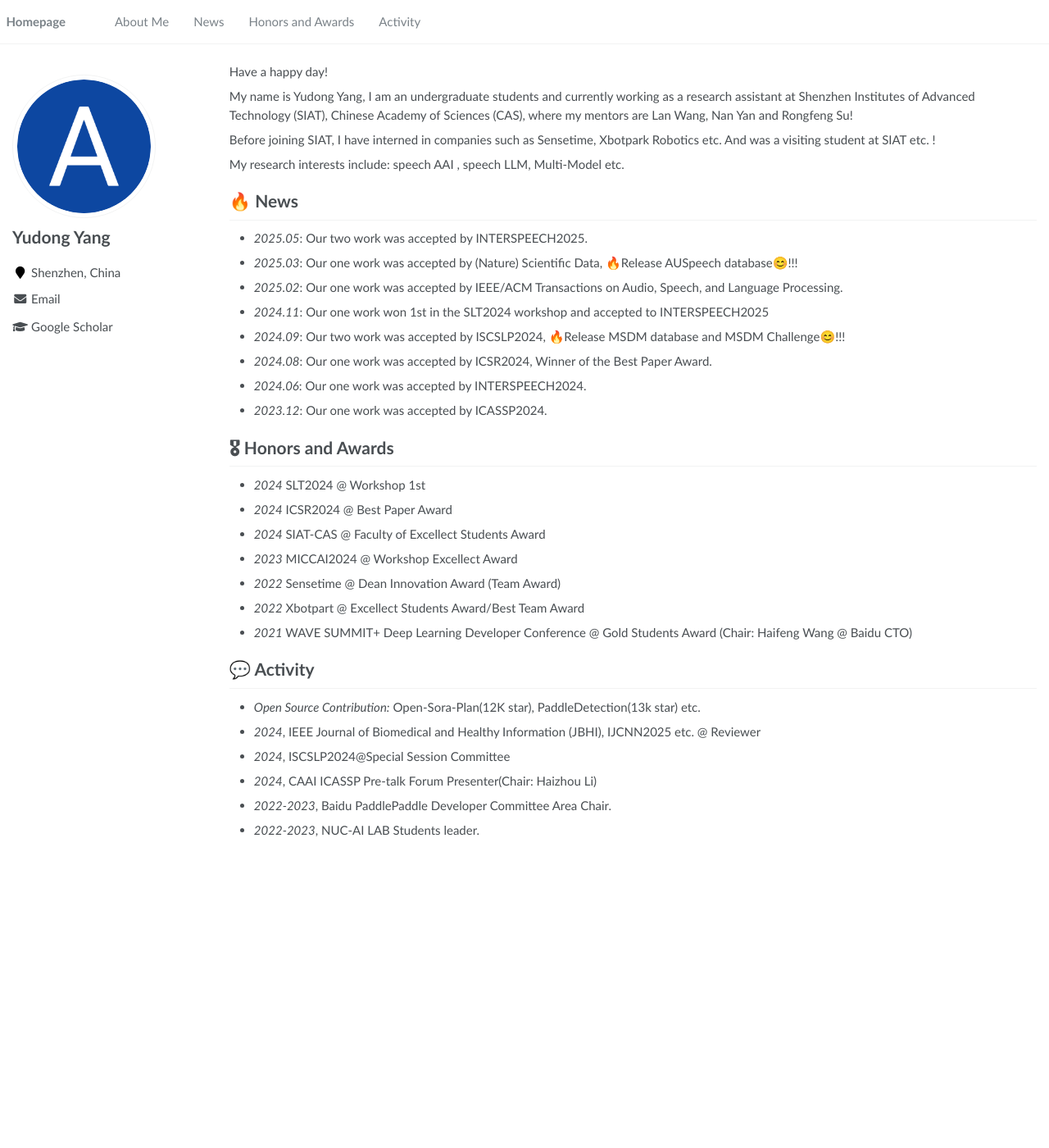
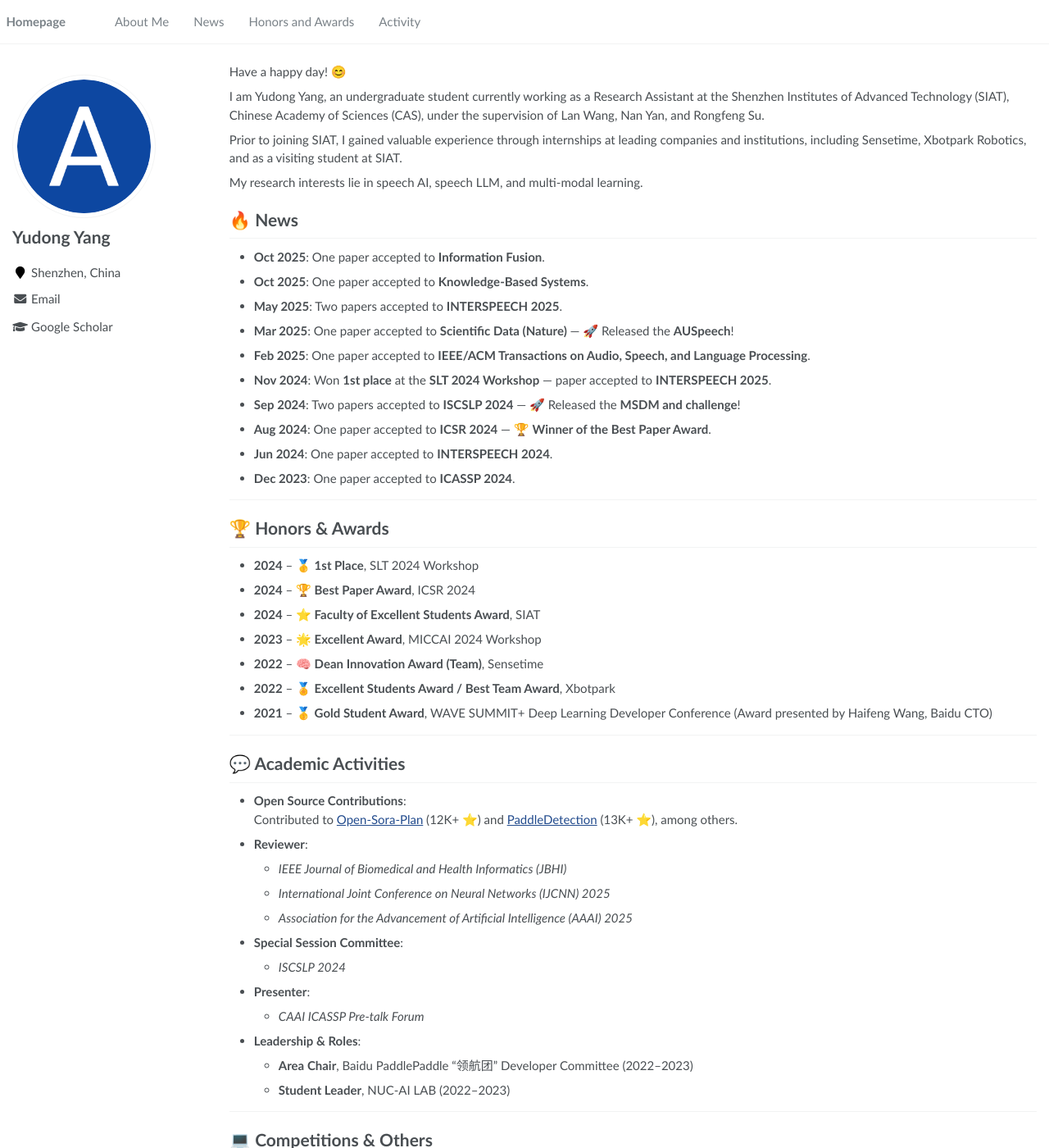
Before and after one commit to Ytimed2020/Ytimed2020.github.io, a Jekyll site: the page built from _pages/about.md, in a window 1280 px wide and 1400 px high. Shown: the whole window at 82% size. Built offline with Jekyll 4.4.1, drawn with Linux system fonts in a browser that asks for light colours; some of the changed text lies outside the part shown.

Commit message:
updated by 112

```diff
--- a/_pages/about.md
+++ b/_pages/about.md
@@ -22,24 +22,15 @@ redirect_from:
 
 <span class='anchor' id='about-me'></span>
 
-Have a happy day!
+Have a happy day! 😊
 
-My name is Yudong Yang, I am an undergraduate students  and currently working as a research assistant at Shenzhen Institutes of Advanced Technology (SIAT), Chinese Academy of Sciences (CAS), where my mentors are Lan Wang, Nan Yan and Rongfeng Su!
+I am Yudong Yang, an undergraduate student currently working as a Research Assistant at the Shenzhen Institutes of Advanced Technology (SIAT), Chinese Academy of Sciences (CAS), under the supervision of Lan Wang, Nan Yan, and Rongfeng Su.
 
-Before joining SIAT, I have interned in companies such as Sensetime, Xbotpark Robotics etc. And was a visiting student at SIAT etc. !
+Prior to joining SIAT, I gained valuable experience through internships at leading companies and institutions, including Sensetime, Xbotpark Robotics, and as a visiting student at SIAT.
 
-My research interests include: speech AAI , speech LLM, Multi-Model etc.
+My research interests lie in speech AI, speech LLM, and multi-modal learning.
 
 
-# 🔥 News
-- *2025.05*: Our two work was accepted by INTERSPEECH2025.
-- *2025.03*: Our one work was accepted by (Nature) Scientific Data, 🔥Release AUSpeech database😊!!!
-- *2025.02*: Our one work was accepted by IEEE/ACM Transactions on Audio, Speech, and Language Processing.
-- *2024.11*: Our one work won 1st in the SLT2024 workshop and accepted to INTERSPEECH2025
-- *2024.09*: Our two work was accepted by ISCSLP2024, 🔥Release MSDM database and MSDM Challenge😊!!!
-- *2024.08*: Our one work was accepted by ICSR2024, Winner of the Best Paper Award.
-- *2024.06*: Our one work was accepted by INTERSPEECH2024.
-- *2023.12*: Our one work was accepted by ICASSP2024.
 
 [//]: # ()
 [//]: # (# 📝 Publications )
@@ -54,25 +45,63 @@ My research interests include: speech AAI , speech LLM, Multi-Model etc.
 
 
 
-# 🎖 Honors and Awards
-- *2024* SLT2024 @ Workshop 1st
-- *2024* ICSR2024 @ Best Paper Award
-- *2024* SIAT-CAS @ Faculty of Excellect Students Award
-- *2023* MICCAI2024 @ Workshop Excellect Award
-- *2022* Sensetime @ Dean Innovation Award (Team Award)
-- *2022* Xbotpart @ Excellect Students Award/Best Team Award
-- *2021* WAVE SUMMIT+ Deep Learning Developer Conference @ Gold Students Award  (Chair: Haifeng Wang @ Baidu CTO)
+# 🔥 News
 
-[//]: # (# 📖 Educations)
+- **Oct 2025**: One paper accepted to **Information Fusion**.
+- **Oct 2025**: One paper accepted to **Knowledge-Based Systems**.
+- **May 2025**: Two papers accepted to **INTERSPEECH 2025**.
+- **Mar 2025**: One paper accepted to **Scientific Data (Nature)** — 🚀 Released the **AUSpeech**!
+- **Feb 2025**: One paper accepted to **IEEE/ACM Transactions on Audio, Speech, and Language Processing**.
+- **Nov 2024**: Won **1st place** at the **SLT 2024 Workshop** — paper accepted to **INTERSPEECH 2025**.
+- **Sep 2024**: Two papers accepted to **ISCSLP 2024** — 🚀 Released the **MSDM and challenge**!
+- **Aug 2024**: One paper accepted to **ICSR 2024** — 🏆 **Winner of the Best Paper Award**.
+- **Jun 2024**: One paper accepted to **INTERSPEECH 2024**.
+- **Dec 2023**: One paper accepted to **ICASSP 2024**.
 
-[//]: # (- *2019.06 - 2022.04 &#40;now&#41;*, Lorem ipsum dolor sit amet, consectetur adipiscing elit. Vivamus ornare aliquet ipsum, ac tempus justo dapibus sit amet. )
+---
 
-[//]: # (- *2015.09 - 2019.06*, Lorem ipsum dolor sit amet, consectetur adipiscing elit. Vivamus ornare aliquet ipsum, ac tempus justo dapibus sit amet. )
+# 🏆 Honors & Awards
 
-# 💬 Activity
-- *Open Source Contribution:* Open-Sora-Plan(12K star), PaddleDetection(13k star) etc.
-- *2024*, IEEE Journal of Biomedical and Healthy Information (JBHI), IJCNN2025 etc. @ Reviewer
-- *2024*, ISCSLP2024@Special Session Committee
-- *2024*, CAAI ICASSP Pre-talk Forum Presenter(Chair: Haizhou Li)
-- *2022-2023*, Baidu PaddlePaddle Developer Committee Area Chair.
-- *2022-2023*, NUC-AI LAB Students leader.
+- **2024** – 🥇 **1st Place**, SLT 2024 Workshop
+- **2024** – 🏆 **Best Paper Award**, ICSR 2024
+- **2024** – ⭐ **Faculty of Excellent Students Award**, SIAT
+- **2023** – 🌟 **Excellent Award**, MICCAI 2024 Workshop
+- **2022** – 🧠 **Dean Innovation Award (Team)**, Sensetime
+- **2022** – 🏅 **Excellent Students Award / Best Team Award**, Xbotpark
+- **2021** – 🥇 **Gold Student Award**, WAVE SUMMIT+ Deep Learning Developer Conference (Award presented by Haifeng Wang, Baidu CTO)
+
+---
+
+# 💬 Academic Activities
+
+- **Open Source Contributions**:
+  Contributed to [Open-Sora-Plan](https://github.com/PKU-YuanGroup/Open-Sora-Plan) (12K+ ⭐) and [PaddleDetection](https://github.com/PaddlePaddle/PaddleDetection) (13K+ ⭐), among others.
+
+- **Reviewer**:
+    - *IEEE Journal of Biomedical and Health Informatics (JBHI)*
+    - *International Joint Conference on Neural Networks (IJCNN) 2025*
+    - *Association for the Advancement of Artificial Intelligence (AAAI) 2025*
+
+- **Special Session Committee**:
+    - *ISCSLP 2024*
+
+- **Presenter**:
+    - *CAAI ICASSP Pre-talk Forum*
+
+- **Leadership & Roles**:
+    - **Area Chair**, Baidu PaddlePaddle "领航团" Developer Committee (2022–2023)
+    - **Student Leader**, NUC-AI LAB (2022–2023)
+
+---
+
+# 💻 Competitions & Others
+
+- 🥇 **First Prize**, China Artificial Intelligence and Robotics Competition
+- 🥇 **First Prize**, Computer Application Competition in Five Provinces of North China & Hong Kong, Macao, Taiwan
+- 🥈 **Second Prize**, China Collegiate Student Service Outsourcing Innovation and Entrepreneurship Competition
+- 🥈 **Second Prize**, China Collegiate Computing Competition
+- 🥉 **Third Prize**, China Software Cup
+
+---
+
+📫 Feel free to reach out for collaboration or a chat!
```
